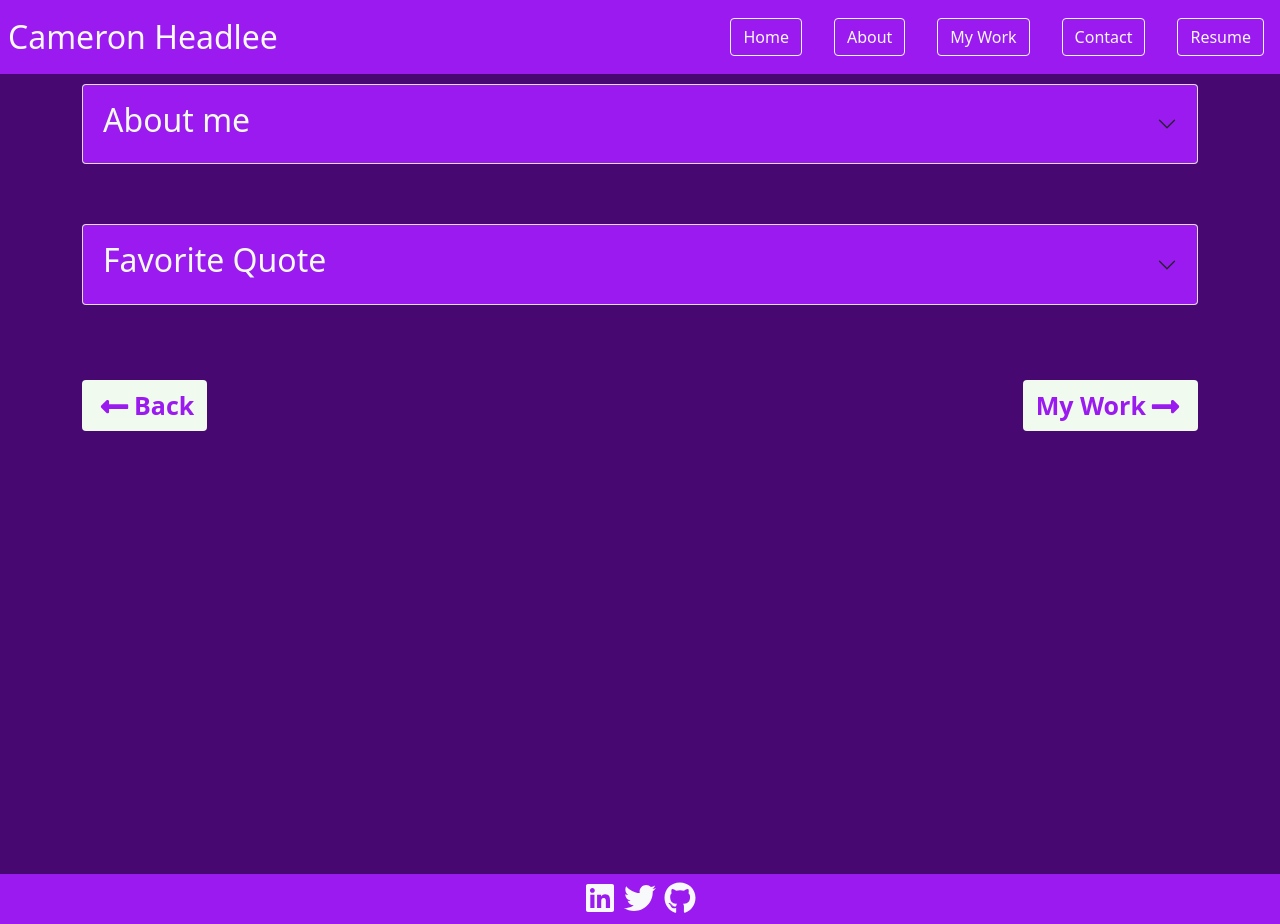
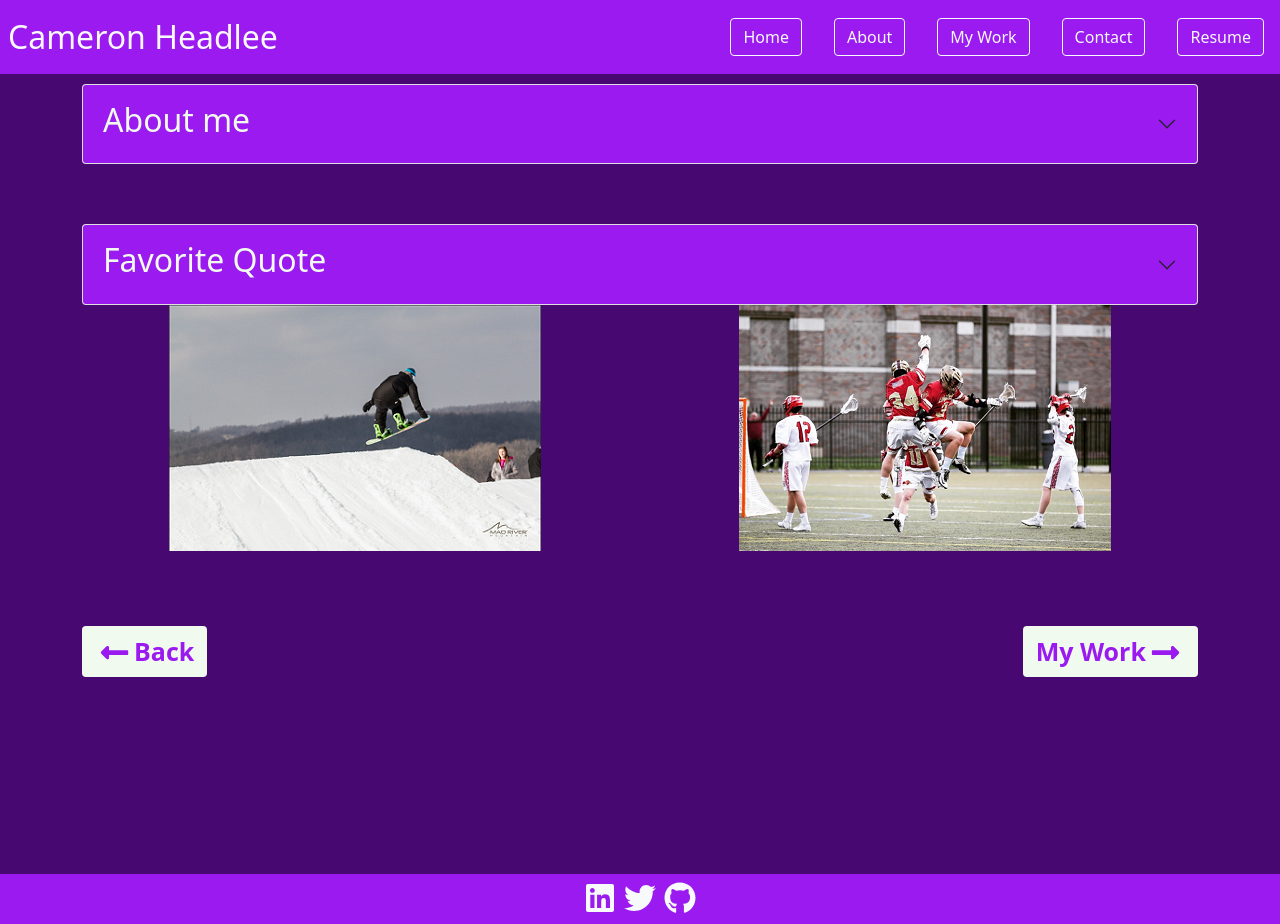
Before and after one commit to CameronHeadlee/R-Portfolio, a React (Create React App) app: page /About in a window 1280 px wide. Built offline with nearby package versions, Linux system fonts and the light colour scheme.

Commit message:
Added new photos to the about page to fill whitespace.

```diff
--- a/src/components/pages/About.js
+++ b/src/components/pages/About.js
@@ -1,5 +1,8 @@
 import React from "react";
 import Accordion from "react-bootstrap/Accordion";
+import Image from 'react-bootstrap/Image';
+import Img from '../../assets/images/Madriver.png';
+import Img2 from '../../assets/images/lacrosse.png';
 import { Link } from "react-router-dom";
 import Button from "react-bootstrap/Button";
 import { FontAwesomeIcon } from "@fortawesome/react-fontawesome";
@@ -36,6 +39,14 @@ function About() {
                         </Accordion>
                     </div>
                 </div>
+                <div className="row d-flex justify-content-around">
+                    <div className="col-md-auto">
+                        <Image className="picture" src ={Img} alt="Me jumping on a snowboard."/>
+                    </div>
+                    <div className="col-md-auto">
+                        <Image className="picture" src ={Img2} alt="Lacrosse goal celebration with team."/>
+                    </div>
+                </div>
                 <div className="row d-flex justify-content-between">
                 <div className="col-md-auto">
                         <Link to="/R-Portfolio">
```
